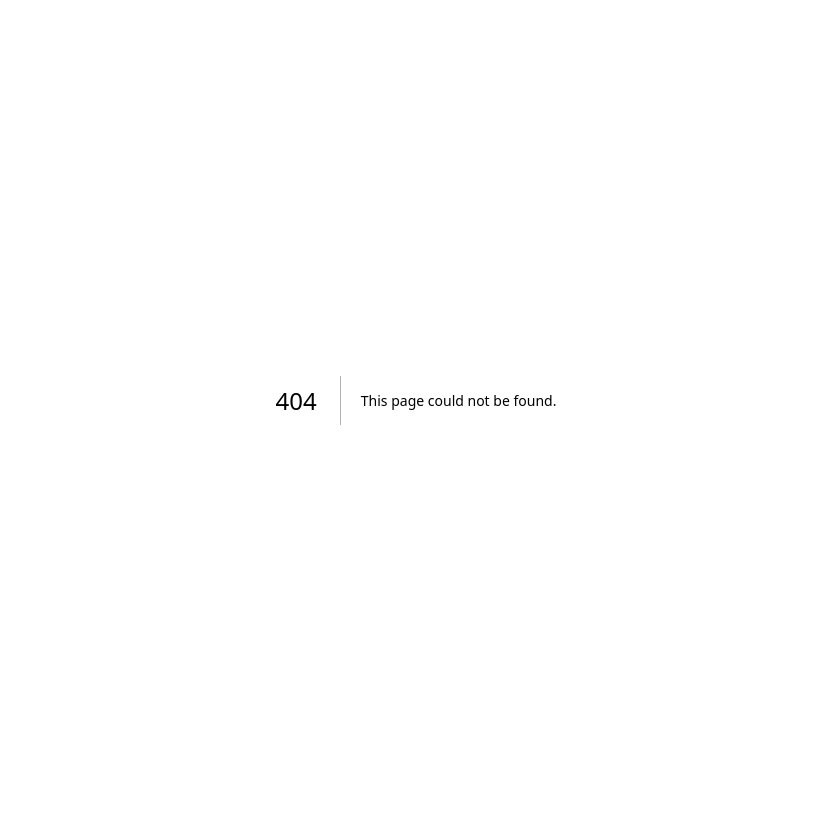
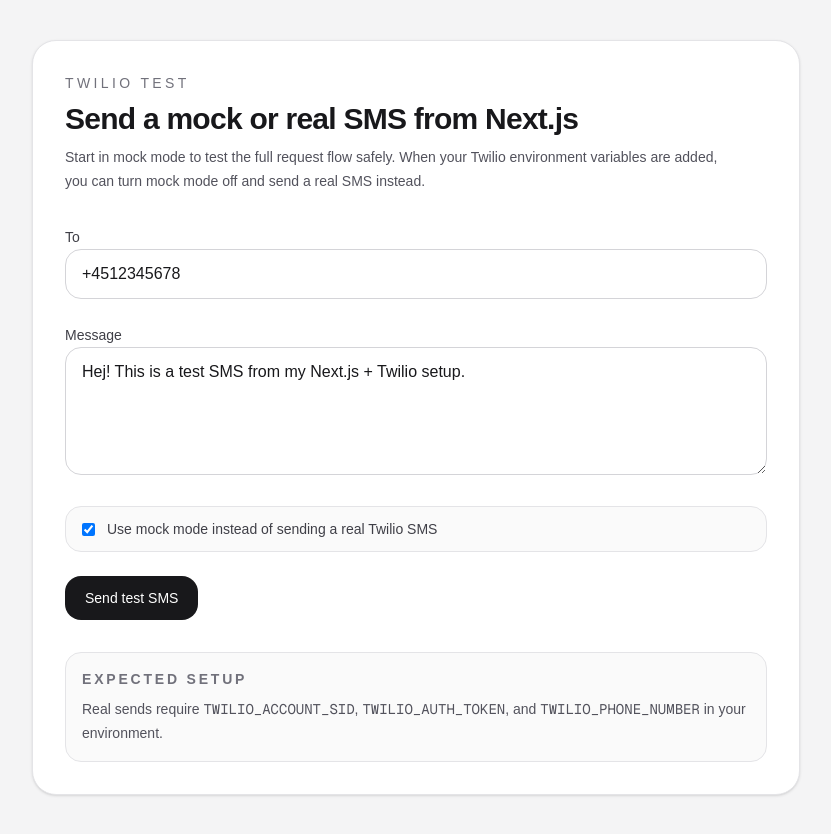
Before and after one commit to Nikolajkng/tradesman, a Next.js app in the folder app/: page /twilio-test in a window 1280 px wide. Before the commit this address had no page. Shown: the whole page, without its empty margins (224-1055 px from the left). Before the commit the page ends 800 px from the top, so only its background shows below. Built offline with nearby package versions, Linux system fonts and the light colour scheme.

Commit message:
twilio test works

```diff
--- /dev/null
+++ b/app/src/app/api/send-sms/route.ts
@@ -0,0 +1,63 @@
+import { NextResponse } from "next/server";
+
+import { getTwilioSetupStatus, sendSms } from "@/lib/twilio";
+
+type RequestBody = {
+  to?: string;
+  body?: string;
+  useMock?: boolean;
+};
+
+function isValidPhoneNumber(value: string) {
+  return /^\+\d{8,15}$/.test(value);
+}
+
+export async function POST(request: Request) {
+  try {
+    const data = (await request.json()) as RequestBody;
+    const to = data.to?.trim();
+    const body = data.body?.trim();
+    const useMock = Boolean(data.useMock);
+
+    if (!to || !body) {
+      return NextResponse.json(
+        { error: "Both 'to' and 'body' are required." },
+        { status: 400 }
+      );
+    }
+
+    if (!isValidPhoneNumber(to)) {
+      return NextResponse.json(
+        { error: "Phone number must be in E.164 format, for example +4512345678." },
+        { status: 400 }
+      );
+    }
+
+    const result = await sendSms(
+      { to, body },
+      {
+        forceMock: useMock,
+      }
+    );
+
+    const setup = getTwilioSetupStatus();
+
+    return NextResponse.json({
+      ok: true,
+      result,
+      twilioConfigured: setup.isConfigured,
+      missingEnvVars: setup.missing,
+    });
+  } catch (error) {
+    const message =
+      error instanceof Error ? error.message : "Unknown error while sending SMS.";
+
+    return NextResponse.json(
+      {
+        ok: false,
+        error: message,
+      },
+      { status: 500 }
+    );
+  }
+}
--- a/app/src/app/kundeoversigt/page.tsx
+++ b/app/src/app/kundeoversigt/page.tsx
@@ -1,6 +1,5 @@
 'use client'
 import { useState } from 'react'
-import twilio from 'twilio'
 
 type Customer = {
   id: number
--- a/app/src/app/page.tsx
+++ b/app/src/app/page.tsx
@@ -1,4 +1,3 @@
-
 import Link from 'next/link';
 
 export default function Home() {
@@ -11,6 +10,11 @@
               Kundeoversigt
             </button>
           </Link>
+          <Link href="/twilio-test">
+            <button className="px-6 py-2 bg-zinc-900 text-white rounded hover:bg-zinc-700">
+              Twilio test
+            </button>
+          </Link>
         </div>
       </main>
     </div>
--- /dev/null
+++ b/app/src/app/twilio-test/page.tsx
@@ -0,0 +1,148 @@
+"use client";
+
+import { useState } from "react";
+
+type ApiResponse = {
+  ok?: boolean;
+  error?: string;
+  twilioConfigured?: boolean;
+  missingEnvVars?: string[];
+  result?: {
+    mode: "mock" | "live";
+    sid: string;
+    to: string;
+    body: string;
+    status: string;
+  };
+};
+
+const initialForm = {
+  to: "+4512345678",
+  body: "Hej! This is a test SMS from my Next.js + Twilio setup.",
+  useMock: true,
+};
+
+export default function TwilioTestPage() {
+  const [form, setForm] = useState(initialForm);
+  const [isSending, setIsSending] = useState(false);
+  const [response, setResponse] = useState<ApiResponse | null>(null);
+
+  async function handleSubmit(event: React.FormEvent<HTMLFormElement>) {
+    event.preventDefault();
+    setIsSending(true);
+    setResponse(null);
+
+    try {
+      const res = await fetch("/api/send-sms", {
+        method: "POST",
+        headers: {
+          "Content-Type": "application/json",
+        },
+        body: JSON.stringify(form),
+      });
+
+      const data = (await res.json()) as ApiResponse;
+      setResponse(data);
+    } catch {
+      setResponse({
+        ok: false,
+        error: "Request failed before reaching the API route.",
+      });
+    } finally {
+      setIsSending(false);
+    }
+  }
+
+  return (
+    <div className="flex flex-1 items-center justify-center bg-zinc-100 px-4 py-10 text-zinc-900">
+      <main className="w-full max-w-3xl rounded-3xl border border-zinc-200 bg-white p-6 shadow-sm sm:p-8">
+        <div className="space-y-2">
+          <p className="text-sm font-medium uppercase tracking-[0.24em] text-zinc-500">
+            Twilio Test
+          </p>
+          <h1 className="text-3xl font-semibold tracking-tight">
+            Send a mock or real SMS from Next.js
+          </h1>
+          <p className="max-w-2xl text-sm leading-6 text-zinc-600">
+            Start in mock mode to test the full request flow safely. When your
+            Twilio environment variables are added, you can turn mock mode off
+            and send a real SMS instead.
+          </p>
+        </div>
+
+        <form className="mt-8 space-y-6" onSubmit={handleSubmit}>
+          <label className="block space-y-2">
+            <span className="text-sm font-medium text-zinc-700">To</span>
+            <input
+              className="w-full rounded-2xl border border-zinc-300 px-4 py-3 outline-none transition focus:border-zinc-500"
+              type="tel"
+              value={form.to}
+              onChange={(event) =>
+                setForm((current) => ({ ...current, to: event.target.value }))
+              }
+              placeholder="+4512345678"
+            />
+          </label>
+
+          <label className="block space-y-2">
+            <span className="text-sm font-medium text-zinc-700">Message</span>
+            <textarea
+              className="min-h-32 w-full rounded-2xl border border-zinc-300 px-4 py-3 outline-none transition focus:border-zinc-500"
+              value={form.body}
+              onChange={(event) =>
+                setForm((current) => ({ ...current, body: event.target.value }))
+              }
+              placeholder="Write your test SMS here"
+            />
+          </label>
+
+          <label className="flex items-center gap-3 rounded-2xl border border-zinc-200 bg-zinc-50 px-4 py-3">
+            <input
+              checked={form.useMock}
+              type="checkbox"
+              onChange={(event) =>
+                setForm((current) => ({
+                  ...current,
+                  useMock: event.target.checked,
+                }))
+              }
+            />
+            <span className="text-sm text-zinc-700">
+              Use mock mode instead of sending a real Twilio SMS
+            </span>
+          </label>
+
+          <button
+            className="rounded-2xl bg-zinc-900 px-5 py-3 text-sm font-medium text-white transition hover:bg-zinc-700 disabled:cursor-not-allowed disabled:bg-zinc-400"
+            disabled={isSending}
+            type="submit"
+          >
+            {isSending ? "Sending..." : "Send test SMS"}
+          </button>
+        </form>
+
+        <section className="mt-8 rounded-2xl border border-zinc-200 bg-zinc-50 p-4">
+          <h2 className="text-sm font-semibold uppercase tracking-[0.2em] text-zinc-500">
+            Expected setup
+          </h2>
+          <p className="mt-2 text-sm leading-6 text-zinc-600">
+            Real sends require <code>TWILIO_ACCOUNT_SID</code>,{" "}
+            <code>TWILIO_AUTH_TOKEN</code>, and{" "}
+            <code>TWILIO_PHONE_NUMBER</code> in your environment.
+          </p>
+        </section>
+
+        {response ? (
+          <section className="mt-6 rounded-2xl border border-zinc-200 bg-zinc-950 p-4 text-sm text-zinc-100">
+            <p className="font-semibold">
+              {response.ok ? "API response received" : "Request failed"}
+            </p>
+            <pre className="mt-3 overflow-x-auto whitespace-pre-wrap text-xs leading-6 text-zinc-300">
+              {JSON.stringify(response, null, 2)}
+            </pre>
+          </section>
+        ) : null}
+      </main>
+    </div>
+  );
+}
--- /dev/null
+++ b/app/src/lib/twilio.ts
@@ -0,0 +1,80 @@
+import "server-only";
+
+import twilio from "twilio";
+
+export type SmsPayload = {
+  to: string;
+  body: string;
+};
+
+type SmsResult = {
+  mode: "mock" | "live";
+  sid: string;
+  to: string;
+  body: string;
+  status: string;
+};
+
+const requiredEnvVars = [
+  "TWILIO_ACCOUNT_SID",
+  "TWILIO_AUTH_TOKEN",
+  "TWILIO_PHONE_NUMBER",
+] as const;
+
+function getMissingEnvVars() {
+  return requiredEnvVars.filter((key) => !process.env[key]?.trim());
+}
+
+function shouldUseMock(forceMock?: boolean) {
+  if (forceMock) {
+    return true;
+  }
+
+  return getMissingEnvVars().length > 0;
+}
+
+export function getTwilioSetupStatus() {
+  const missing = getMissingEnvVars();
+
+  return {
+    isConfigured: missing.length === 0,
+    missing,
+  };
+}
+
+export async function sendSms(
+  payload: SmsPayload,
+  options?: { forceMock?: boolean }
+): Promise<SmsResult> {
+  const { to, body } = payload;
+  const useMock = shouldUseMock(options?.forceMock);
+
+  if (useMock) {
+    return {
+      mode: "mock",
+      sid: `mock_${Date.now()}`,
+      to,
+      body,
+      status: "queued",
+    };
+  }
+
+  const client = twilio(
+    process.env.TWILIO_ACCOUNT_SID!,
+    process.env.TWILIO_AUTH_TOKEN!
+  );
+
+  const message = await client.messages.create({
+    from: process.env.TWILIO_PHONE_NUMBER!,
+    to,
+    body,
+  });
+
+  return {
+    mode: "live",
+    sid: message.sid,
+    to: message.to,
+    body: message.body ?? body,
+    status: message.status ?? "queued",
+  };
+}
```
Also changed, not shown: 1 other file (tests, documents, lock files or other folders).
